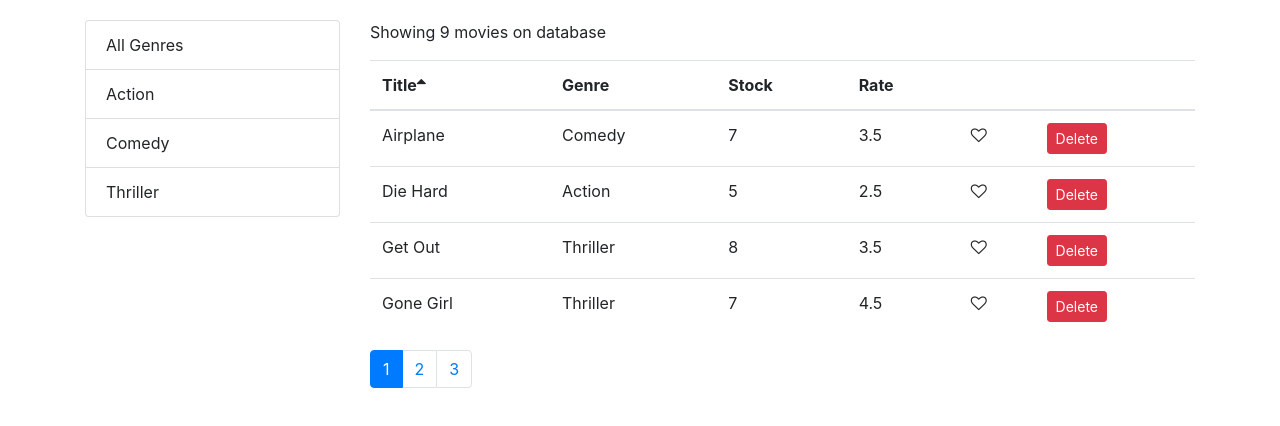
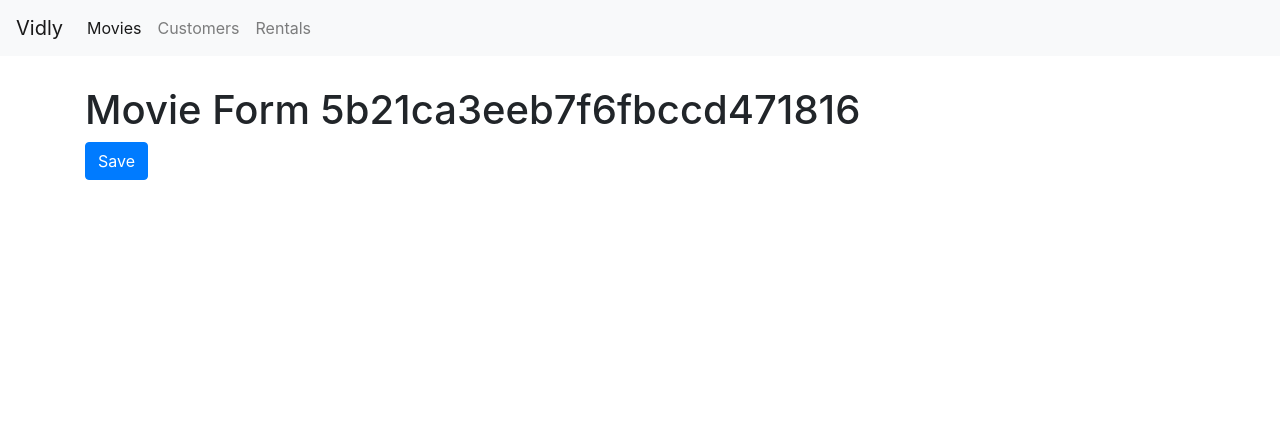
Before and after one commit to vienpham268/vidly, a React (Create React App) app: page /movies/5b21ca3eeb7f6fbccd471816 in a window 1280 px wide. Shown: the top 426 px of the page. Built offline with nearby package versions, Linux system fonts and the light colour scheme.

Commit message:
Added navbar-route

```diff
--- a/package.json
+++ b/package.json
@@ -10,6 +10,7 @@
     "font-awesome": "4.7.0",
     "react": "^16.13.1",
     "react-dom": "^16.13.1",
+    "react-router-dom": "4.3.1",
     "react-scripts": "3.4.1"
   },
   "scripts": {
--- a/src/App.js
+++ b/src/App.js
@@ -1,16 +1,36 @@
 import React, { Component } from 'react';
+import { Route, Switch, Redirect } from 'react-router-dom'
+import Movies from './components/movies'
+import Customers from './components/customers';
+import NotFound from './components/notFound';
+import Rentals from './components/rentals';
+import NavBar from './components/commons/navBar'
+import MovieForm from './components/movieForm';
 import './App.css';
-import Movies from './components/movies'
+
 
 class App extends Component {
-  state = {  }
+  state = {}
   render() {
     return (
-      <main className='container'>
+      <React.Fragment>
+        <NavBar />
+        <main className='container'>
+          <Switch>
+            <Route path="/movies/:id" component={MovieForm}></Route>
+            <Route path="/movies" component={Movies}></Route>
+            <Route path="/customers" exact component={Customers}></Route>
+            <Route path="/not-found" component={NotFound}></Route>
+            <Route path="/rentals" exact component={Rentals}></Route>
+            <Redirect from="/" exact to="/movies"></Redirect>
+            <Redirect to="/not-found"></Redirect>
+          </Switch>
 
-        <Movies></Movies>
-      </main>
-     );
+        </main>
+
+      </React.Fragment>
+
+    );
   }
 }
 
--- /dev/null
+++ b/src/components/commons/navBar.jsx
@@ -0,0 +1,20 @@
+import React from 'react';
+import { Link, NavLink } from 'react-router-dom'
+
+const NavBar = () => {
+    return (<nav className="navbar navbar-expand-lg navbar-light bg-light">
+        <Link className="navbar-brand" to="/">Vidly</Link>
+        <button className="navbar-toggler" type="button" data-toggle="collapse" data-target="#navbarNavAltMarkup" aria-controls="navbarNavAltMarkup" aria-expanded="false" aria-label="Toggle navigation">
+            <span className="navbar-toggler-icon"></span>
+        </button>
+        <div className="collapse navbar-collapse" id="navbarNavAltMarkup">
+            <div className="navbar-nav">
+                <NavLink className="nav-item nav-link " to="/movies">Movies</NavLink>
+                <NavLink className="nav-item nav-link" to="/customers">Customers</NavLink>
+                <NavLink className="nav-item nav-link" to="/rentals">Rentals</NavLink>
+            </div>
+        </div>
+    </nav>);
+}
+
+export default NavBar;
--- /dev/null
+++ b/src/components/customers.jsx
@@ -0,0 +1,7 @@
+import React from 'react';
+
+const Customers = () => {
+    return (<h1>Customers</h1>);
+}
+
+export default Customers;
--- /dev/null
+++ b/src/components/movieForm.jsx
@@ -0,0 +1,11 @@
+import React from 'react';
+
+
+const MovieForm = ({ match,history }) => {
+    return (<div>
+        <h1>Movie Form {match.params.id}</h1>
+        <button className="btn btn-primary" onClick={()=>history.replace('/movies')}>Save</button>
+    </div>);
+}
+
+export default MovieForm;
--- a/src/components/movieTable.jsx
+++ b/src/components/movieTable.jsx
@@ -1,9 +1,10 @@
 import React, { Component } from 'react';
+import {Link} from 'react-router-dom'
+import Table from './commons/table'
 import Like from './commons/like'
-import Table from './commons/table'
 class MoviesTable extends Component {
     columns = [
-        { path: 'title', label: 'Title' },
+    { path: 'title', label: 'Title', content: movie => <Link to={`/movies/${movie._id}`}>{movie.title}</Link> },
         { path: 'genre.name', label: 'Genre' },
         { path: 'numberInStock', label: 'Stock' },
         { path: 'dailyRentalRate', label: 'Rate' },
--- /dev/null
+++ b/src/components/notFound.jsx
@@ -0,0 +1,7 @@
+import React from 'react';
+
+const NotFound = () => {
+    return (<h1>Not Found</h1>);
+}
+
+export default NotFound;
--- /dev/null
+++ b/src/components/rentals.jsx
@@ -0,0 +1,8 @@
+import React from 'react';
+
+
+const Rentals = () => {
+    return (<h1>Rentals</h1>);
+}
+
+export default Rentals;
--- a/src/index.css
+++ b/src/index.css
@@ -5,10 +5,18 @@
     sans-serif;
   -webkit-font-smoothing: antialiased;
   -moz-osx-font-smoothing: grayscale;
-  padding: 20px 0 0 0;
+  padding: 0 0 0 0;
 }
 
 code {
   font-family: source-code-pro, Menlo, Monaco, Consolas, 'Courier New',
     monospace;
 }
+
+.navbar {
+  margin-bottom: 30px;
+}
+
+.clickable {
+  cursor: pointer;
+}
--- a/src/index.js
+++ b/src/index.js
@@ -5,9 +5,13 @@
 import * as serviceWorker from './serviceWorker';
 import 'bootstrap/dist/css/bootstrap.css'
 import 'font-awesome/css/font-awesome.css'
+import { BrowserRouter } from 'react-router-dom'
 ReactDOM.render(
   <React.StrictMode>
-    <App />
+    <BrowserRouter>
+      <App />
+    </BrowserRouter>
+
   </React.StrictMode>,
   document.getElementById('root')
 );
```
Also changed, not shown: 1 other file (tests, documents, lock files or other folders).
